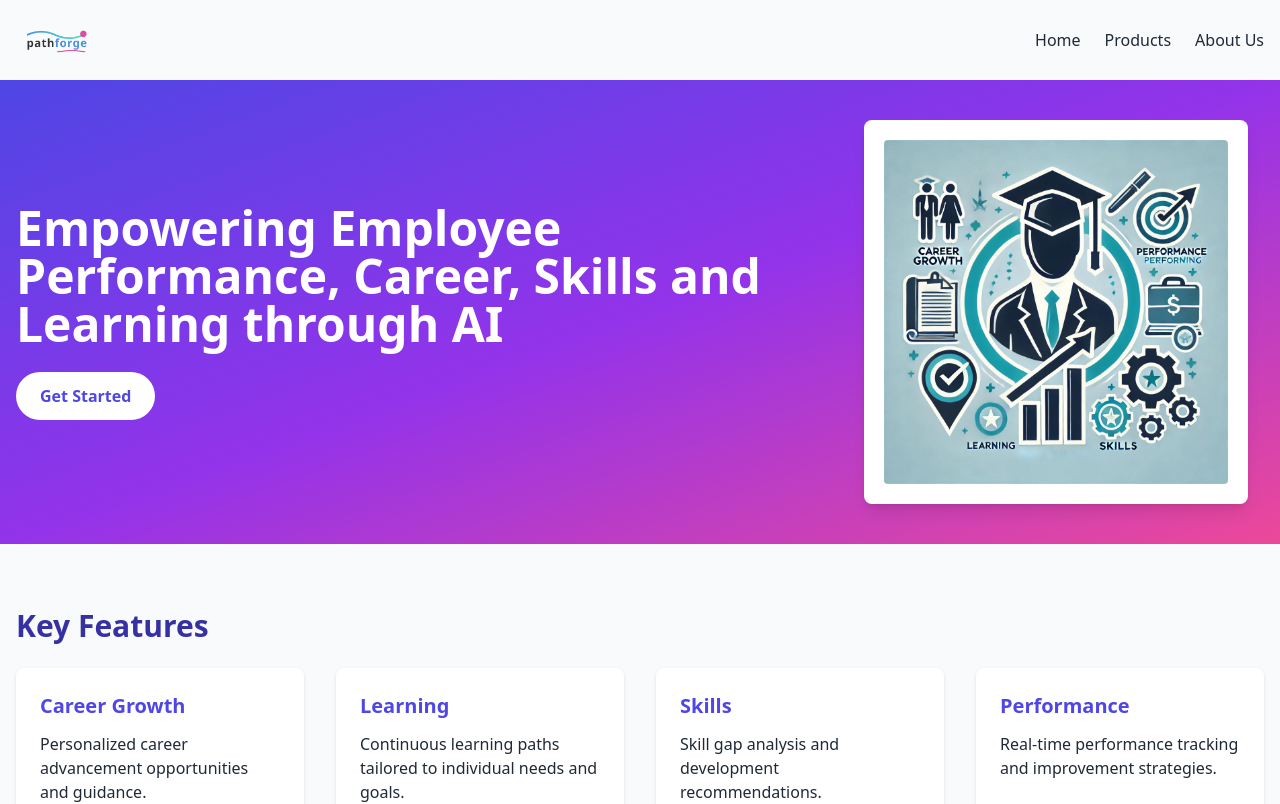
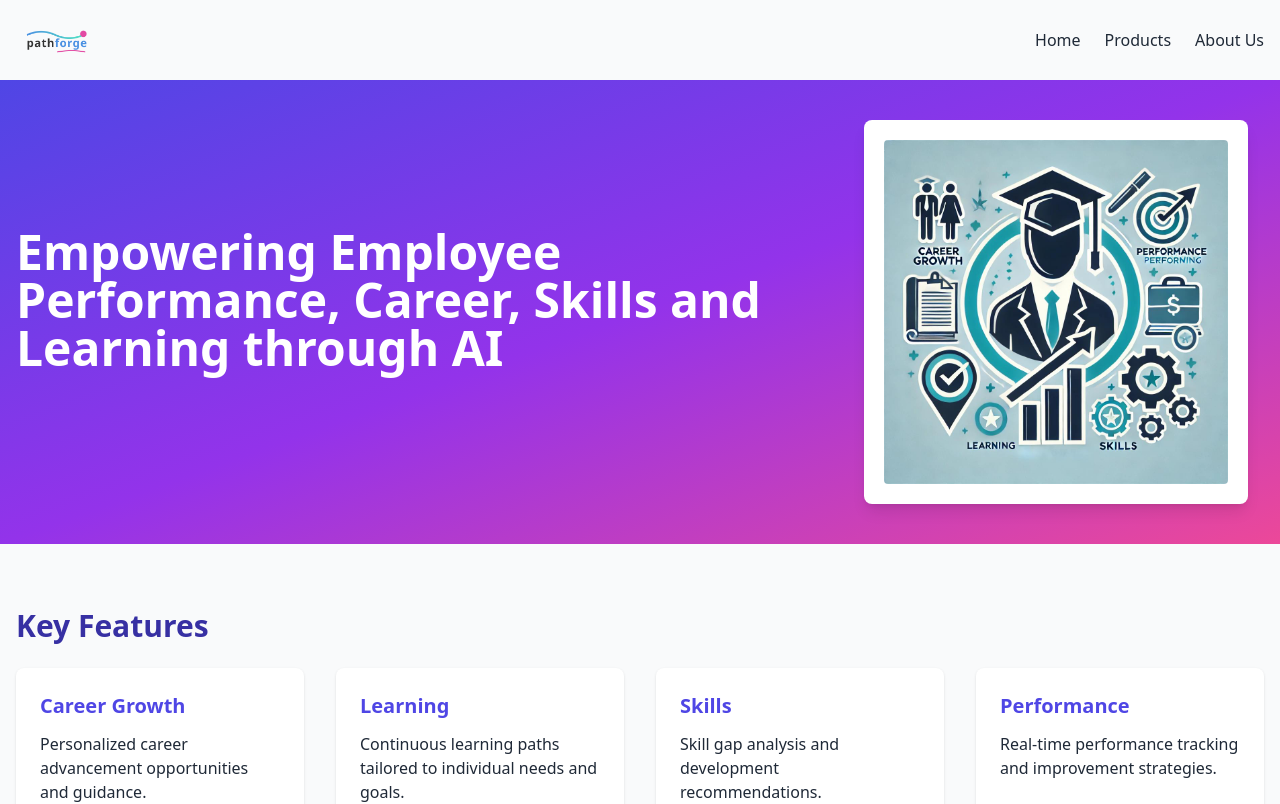
Before and after one commit to vijayanands/pathforge-website, a React (Create React App) app: page / in a window 1280 px wide. Shown: the top 804 px of the page. Built offline with nearby package versions, Linux system fonts and the light colour scheme; the HTML template or start-up script is replaced by a standard one.

Commit message:
removed Get Started and updated page title in index.html

```diff
--- a/public/index.html
+++ b/public/index.html
@@ -24,7 +24,7 @@
       work correctly both with client-side routing and a non-root public URL.
       Learn how to configure a non-root public URL by running `npm run build`.
     -->
-    <title>React App</title>
+    <title>Pathforge</title>
   </head>
   <body>
     <noscript>You need to enable JavaScript to run this app.</noscript>
--- a/src/App.js
+++ b/src/App.js
@@ -14,11 +14,6 @@ const LandingPage = () => {
             <h1 className="text-3xl md:text-4xl lg:text-5xl font-bold mb-6 leading-tight text-center lg:text-left">
               Empowering Employee Performance, Career, Skills and Learning through AI
             </h1>
-            <div className="text-center lg:text-left">
-              <button className="bg-white text-indigo-600 px-6 py-3 rounded-full font-semibold hover:bg-indigo-100 transition duration-300">
-                Get Started
-              </button>
-            </div>
           </div>
           <div className="w-full lg:w-1/3 flex justify-center items-center">
             <div className="bg-white p-5 rounded-lg shadow-lg h-64 w-64 sm:h-80 sm:w-80 md:h-96 md:w-96 flex items-center justify-center">
```
